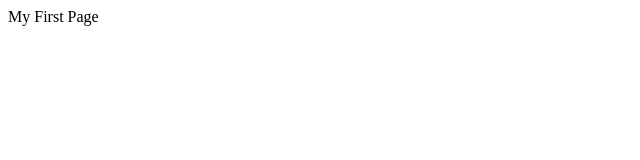
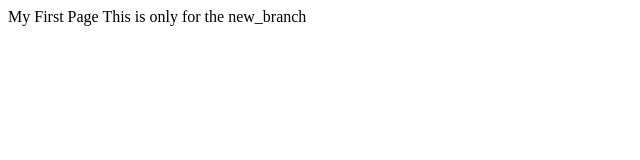
Before and after one commit to Rishikanomnom/L3project, a plain HTML site: page index.html in a window 1280 px wide. Shown: the whole page, without its empty margins (0-640 px from the left). Drawn offline with Linux system fonts and the light colour scheme.

Commit message:
Update index.html message for merging later

```diff
--- a/index.html
+++ b/index.html
@@ -4,5 +4,7 @@
 </head>
 <body>
 My First Page
+
+  This is only for the new_branch
 </body>
 </html>
```
